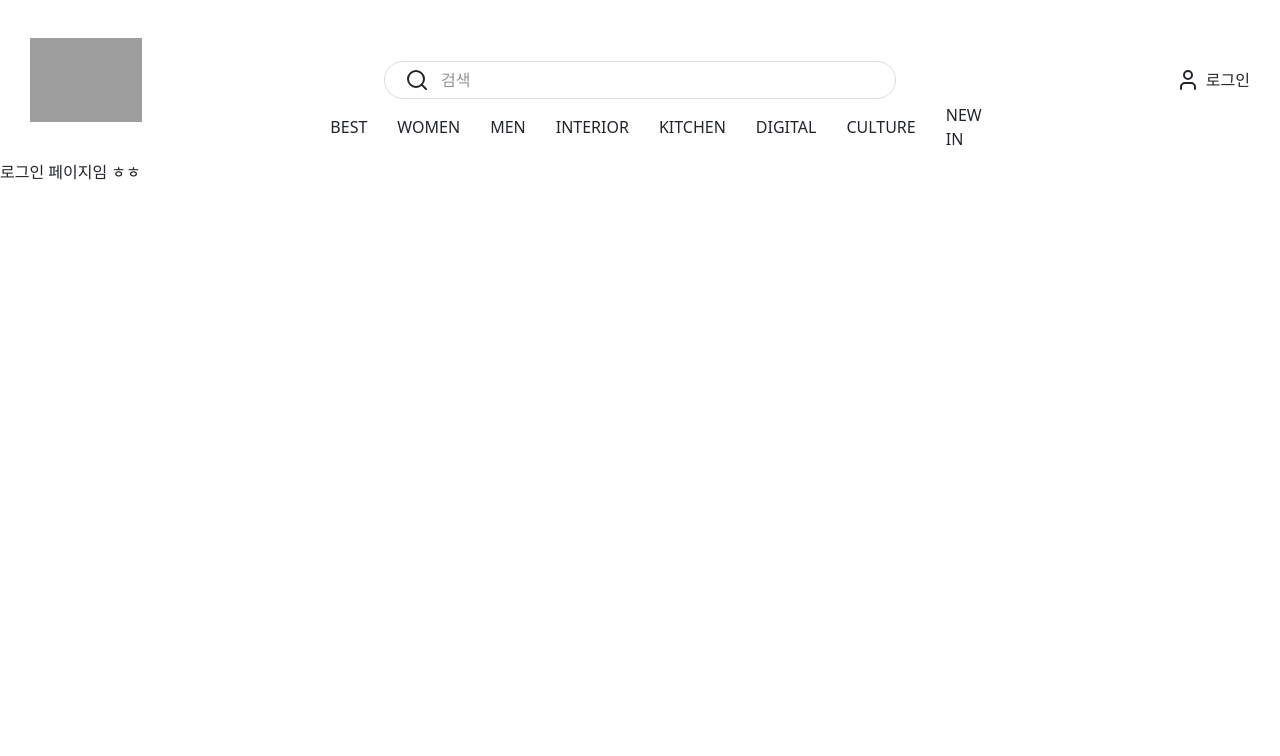
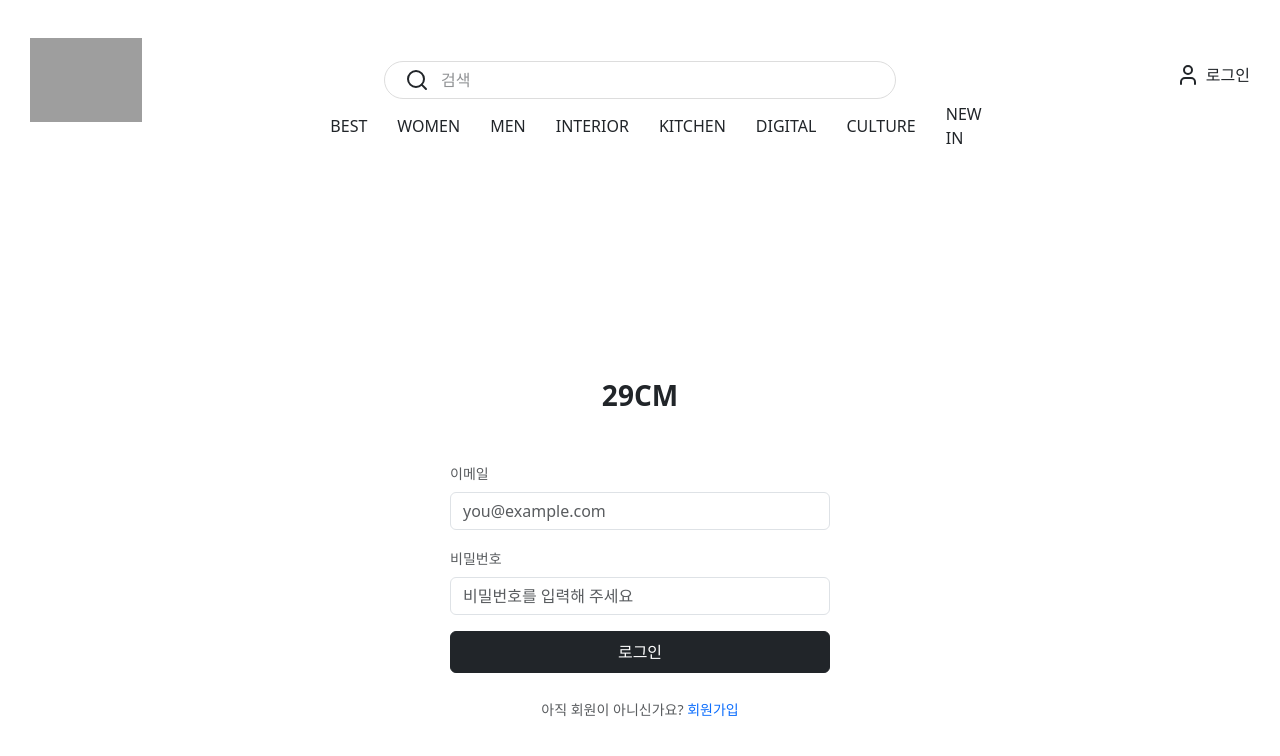
Before and after one commit to eeeunhey/29CM_Cloning, a React (Vite) app: page /login in a window 1280 px wide. Shown: the top 756 px of the page. Built offline with nearby package versions, Linux system fonts and the light colour scheme; grey boxes are pictures that could not be loaded.

Commit message:
상세페이지 구현 완료

```diff
--- a/db.json
+++ b/db.json
@@ -6,7 +6,7 @@
     "title": "모디세이 패딩 자켓_LC2992100",
     "price": 290000,
     "choice": false,
-    "new": false,
+    "new": true,
     "size": ["S", "M", "L"]
   },
   {
@@ -15,7 +15,7 @@
     "title": "MID-LENGTH DOWN JACKET V2 (KHAKI-BLACK)",
     "price": 225300,
     "choice": false,
-    "new": false,
+    "new": true,
     "size": ["S", "M", "L"]
   },
   {
@@ -24,7 +24,7 @@
     "title": "MIDDLE FUR JACKET, GRAY",
     "price": 242100,
     "choice": false,
-    "new": false,
+    "new": true,
     "size": ["S", "M", "L"]
   },
   {
@@ -33,7 +33,7 @@
     "title": "[스페셜오더] Hooded Fly Light Down Jacket",
     "price": 271100,
     "choice": false,
-    "new": false,
+    "new": true,
     "size": ["S", "M", "L"]
   },
   {
@@ -42,7 +42,7 @@
     "title": "CT Lightweight Down Jacket Light Gray",
     "price": 206100,
     "choice": false,
-    "new": false,
+    "new": true,
     "size": ["S", "M", "L"]
   },
   {
--- a/src/App.css
+++ b/src/App.css
@@ -1,4 +1,12 @@
-.nav-login {
+.navbar {
+  position: fixed;
+  top: 0;
+  height: 150px;
+  background: white;
+  z-index: 100;
+}
+
+.login-button {
   position: absolute;
   right: 30px;
   top: 50%;
@@ -6,6 +14,7 @@
   display: flex;
   align-items: center;
   gap: 6px;
+  cursor: pointer;
 }
 
 .nav-top {
@@ -29,7 +38,6 @@
 }
 
 .nav-search input {
-
   flex: 1;
   border: none;
   outline: none;
@@ -48,3 +56,47 @@
   gap: 30px;
   list-style: none;
 }
+
+.img-wrap {
+  overflow: hidden;
+}
+
+.img-wrap img {
+  width: 100%;
+  transform: scale(1);
+  transition: transform 0.5s ease;
+}
+
+.img-wrap:hover img {
+  transform: scale(1.1);
+}
+
+.login-input {
+  border: 1px solid #ddd;
+  border-radius: 0;
+  padding: 0.8rem;
+  font-size: 0.9rem;
+  box-shadow: none;
+}
+.login-input:focus {
+  border-color: #999;
+  box-shadow: none;
+}
+.login-btn {
+  border-radius: 0;
+  background-color: #111;
+  border: none;
+  transition: background-color 0.2s ease, transform 0.1s ease;
+}
+
+.product-img {
+  display: flex;
+  justify-content: flex-end;
+
+}
+
+@media (max-width: 480px) {
+  .login-container {
+    padding: 0 16px;
+  }
+}
--- a/src/App.jsx
+++ b/src/App.jsx
@@ -1,13 +1,15 @@
-import { Outlet } from 'react-router-dom'
+
 import './App.css'
 import Navbar from './component/Navbar'
 import 'bootstrap/dist/css/bootstrap.min.css';
+import { Outlet } from 'react-router-dom';
+
 
 function App() {
 
   return (<div>
     <Navbar />
-    <Outlet />
+    <Outlet  />
   </div>
 
   )
--- a/src/component/Navbar.jsx
+++ b/src/component/Navbar.jsx
@@ -1,5 +1,6 @@
 import { Search, User } from "lucide-react";
 import { Link } from "react-router-dom";
+import { useNavigate } from "react-router-dom";
 
 
 const MENU = [
@@ -14,12 +15,17 @@
 ];
 
 export default function Navbar() {
+ const navigate = useNavigate();
+  const goToLogin=()=>{
+    navigate("/login")
+  }
+
   return (
     <nav className="navbar">
       <div className="nav-top">
 
         <div >
-          <Link to="/product">
+          <Link to="/products">
             <img
               src="https://asset.29cm.co.kr/next-contents/2023/06/08/3f8131682d124d16b336774ba51c4a3e_20230608162823.png"
               alt="29CM 로고"
@@ -35,16 +41,16 @@
         </div>
 
 
-        <div className="nav-login">
+        <div className="login-button" onClick={goToLogin}>
           <User />
-          <span>로그인</span>
+          <div>로그인</div>
         </div>
       </div>
 
 
       <ul className="nav-menu">
         {MENU.map((item, i) => (
-          <li key={item}>
+          <li key={i}>
             {item}
           </li>
         ))}
--- a/src/main.jsx
+++ b/src/main.jsx
@@ -1,11 +1,15 @@
 import { createRoot } from "react-dom/client";
 import "./index.css";
+import "./App.css";
 import App from "./App.jsx";
+import "bootstrap/dist/css/bootstrap.min.css";
 import { createBrowserRouter, RouterProvider } from "react-router-dom";
 import HomePage from "./page/HomePage.jsx";
 import LoginPage from "./page/LoginPage.jsx";
 import ProductAll from "./page/ProductAll.jsx";
-import ProductDetail from "./page/ProductDetail.jsx";
+
+import { useEffect, useState } from "react";
+import PrivateRoute from "./route/PrivateRoute.jsx";
 
 // 라우트 정의하기
 //1. 전체 상품페이지, 로그인, 상품상세페이지
@@ -19,19 +23,28 @@
 //7. 로그아웃이 되면 상품 디테일 페이지를 볼 수 없다 다시 로그인 페이지를 보여준다
 //8. 로그인을 하면 로그아웃이 보이고 로그아웃을 하면 로그인이 보인다
 //9. 상품을 검색할 수 있다
+
+ function Main() {
+  const [authenticate, setAuthenticate] = useState(false);
+  useEffect(() => {
+    console.log("인증상태", authenticate);
+  }, [authenticate]);
   const router = createBrowserRouter([
     {
       path: "/",
       element: <App />,
-    children: [{ path: "/", element: <HomePage /> },
-                {path: "/product", element: <ProductAll />},
-                {path: "/product/:id", element: <ProductDetail />},
-                {path: "/login", element: <LoginPage />},
-
+      children: [
+        { path: "/", element: <HomePage /> },
+        { path: "products", element: <ProductAll /> },
+        { path: "products/:id", element: <PrivateRoute authenticate={authenticate} /> },
+        {
+          path: "login",
+          element: <LoginPage setAuthenticate={setAuthenticate} />,
+        },
       ],
     },
   ]);
+  return <RouterProvider router={router} />;
+}
 
-createRoot(document.getElementById("root")).render(
-  <RouterProvider router={router} />
-);
+createRoot(document.getElementById("root")).render(<Main />);
--- a/src/page/HomePage.jsx
+++ b/src/page/HomePage.jsx
@@ -1,8 +1,12 @@
 import React from 'react'
+import ProductAll from './ProductAll'
 
 const HomePage = () => {
   return (
-    <div>HomePage</div>
+    <div>
+      <ProductAll />
+
+    </div>
   )
 }
 
--- a/src/page/LoginPage.jsx
+++ b/src/page/LoginPage.jsx
@@ -1,9 +1,55 @@
-import React from 'react'
+import { Container, Form, Button } from "react-bootstrap";
+import { useNavigate} from "react-router-dom";
 
-const LoginPage = () => {
+
+export default function LoginPage({setAuthenticate}) {
+
+    const navigate = useNavigate();
+
+  const loginUser = (event) => {
+    event.preventDefault();
+    console.log("나 로그인 유저임");
+    setAuthenticate(true);
+    navigate("/");
+  }
   return (
-    <div>로그인 페이지임 ㅎㅎ</div>
-  )
+    <Container className=" d-flex flex-column justify-content-center align-items-center min-vh-100">
+      <div className="w-100" style={{ maxWidth: "380px" }}>
+        <h1 className="fw-bold fs-3 mb-5 text-center">29CM</h1>
+
+        <Form onSubmit={loginUser}>
+
+          <Form.Group className="mb-3" controlId="formBasicEmail">
+            <Form.Label className="small text-muted">이메일</Form.Label>
+            <Form.Control
+              type="email"
+              placeholder="you@example.com"
+              className="login-input"
+            />
+          </Form.Group>
+
+          <Form.Group className="mb-3" controlId="formBasicPassword">
+            <Form.Label className="small text-muted">비밀번호</Form.Label>
+            <Form.Control
+              type="password"
+              placeholder="비밀번호를 입력해 주세요"
+              className="login-input"
+            />
+          </Form.Group>
+
+
+          <Button variant="dark" type="submit" className="w-100 py-2 login-btn">
+            로그인
+          </Button>
+
+          <div className="text-center mt-4">
+            <span className="text-muted small">아직 회원이 아니신가요? </span>
+            <a href="#" className="login-link small text-decoration-none">
+              회원가입
+            </a>
+          </div>
+        </Form>
+      </div>
+    </Container>
+  );
 }
-
-export default LoginPage
--- a/src/page/ProductAll.jsx
+++ b/src/page/ProductAll.jsx
@@ -1,35 +1,37 @@
-import React, { useEffect, useState } from 'react'
-import ProductCard from '../component/ProductCard';
-import {Container} from 'react-bootstrap';
-
+import React, { useEffect, useState } from "react";
+import ProductCard from "../component/ProductCard";
+import { Container, Row, Col } from "react-bootstrap";
 
 const ProductAll = () => {
   const [productList, setProductList] = useState([]);
 
   const getProducts = async () => {
-    let url = `http://localhost:3001/products`
-    let res = await fetch(url)
-    let data = await res.json()
+    let url = `http://localhost:3001/products`;
+    let res = await fetch(url);
+    let data = await res.json();
     console.log(data);
     setProductList(data);
-  }
-
+  };
 
   useEffect(() => {
     getProducts();
-  }, [])
+  }, []);
 
   return (
+    <div>
+      <Container >
+        <div className=" mx-auto px-30">
+          <Row>
+            {productList.map((menu, index) => (
+              <Col lg={3} key={index}>
+                <ProductCard item={menu} />
+              </Col>
+            ))}
+          </Row>
+        </div>
+      </Container>
+    </div>
+  );
+};
 
-    <div>
-        <Container>
-
-        </Container>
-
-        < ProductCard productList={productList} />
-
-    </div>
-  )
-}
-
-export default ProductAll
+export default ProductAll;
--- a/src/page/ProductDetail.jsx
+++ b/src/page/ProductDetail.jsx
@@ -1,9 +1,48 @@
-import React from 'react'
+import React, { useEffect, useState } from "react";
+import { Container, Row, Col, Button,Form } from "react-bootstrap";
+
+import { useParams } from "react-router-dom";
 
 const ProductDetail = () => {
+  let { id } = useParams();
+  const [product, setProduct] = useState(null);
+  const getProductDetail = async () => {
+    let url = `http://localhost:3001/products?id=${id}`;
+    let res = await fetch(url);
+    let data = await res.json();
+    console.log(data);
+    setProduct(data[0]);
+  };
+
+  useEffect(() => {
+    getProductDetail();
+  }, []);
   return (
-    <div>ProductDetail</div>
-  )
-}
+    <div>
 
-export default ProductDetail
+      <Container>
+        <Row>
+          <Col className="product-img">
+            <img src={product?.img}/>
+          </Col>
+          <Col>
+            <div>{product?.title}</div>
+             <div>\ {product?.price}</div>
+             <div>{product?.choice}</div>
+             <div>{product?.size}</div>
+             <Form.Select>
+              <option></option>
+              <option>S</option>
+              <option>M</option>
+              <option>L</option>
+             </Form.Select>
+             <Button>추가</Button>
+          </Col>
+
+        </Row>
+      </Container>
+    </div>
+  );
+};
+
+export default ProductDetail;
--- /dev/null
+++ b/src/route/PrivateRoute.jsx
@@ -0,0 +1,8 @@
+import { Navigate } from "react-router-dom";
+import ProductDetail from "../page/ProductDetail";
+
+const PrivateRoute = ({authenticate}) => {
+  return authenticate === true?  <ProductDetail /> : <Navigate to="/login"/>
+};
+
+export default PrivateRoute;
```
Also changed, not shown: src/component/ProductCard.jsx (+18 -28 lines). Lines whose indentation alone changed are shown as unchanged.
